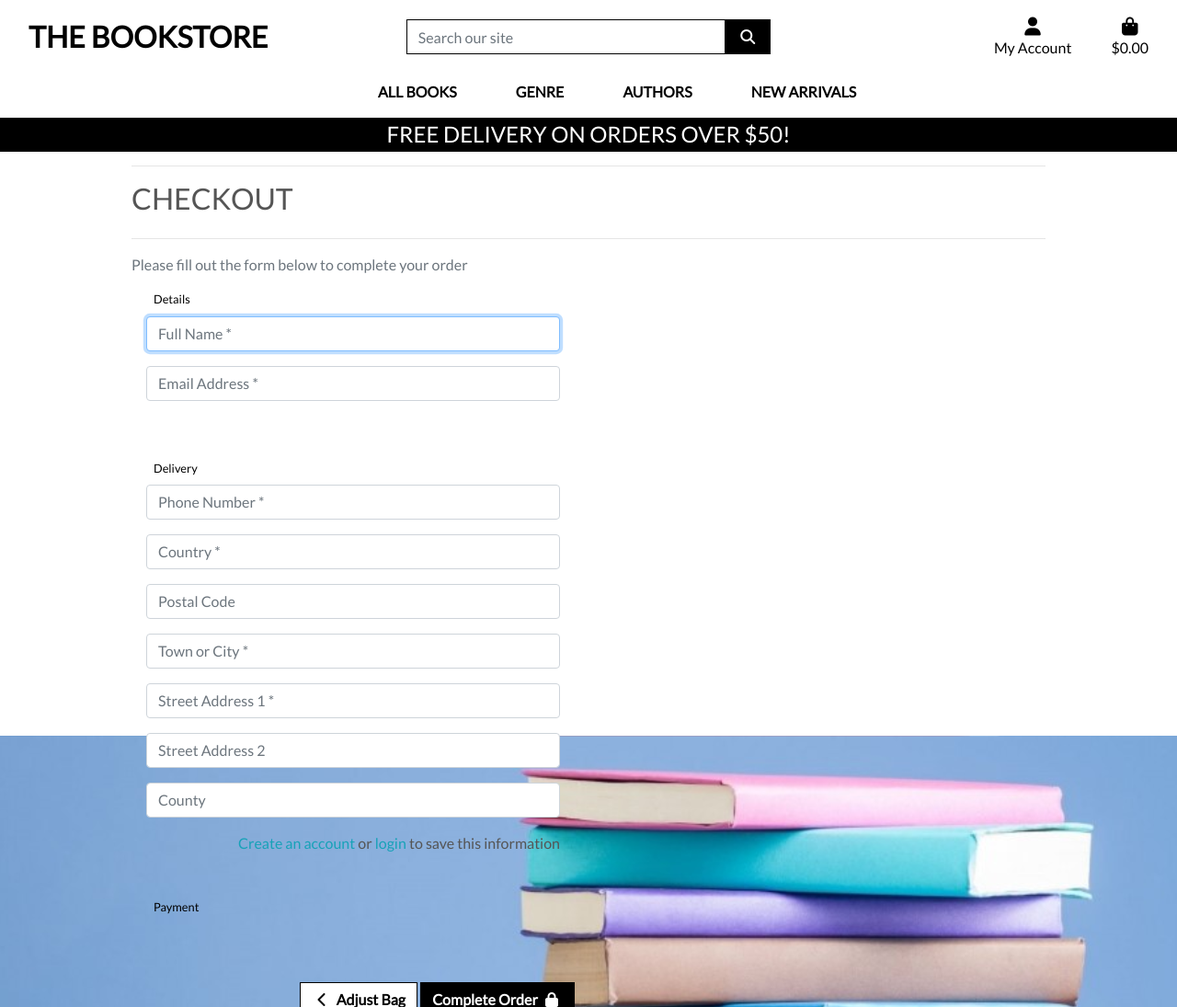
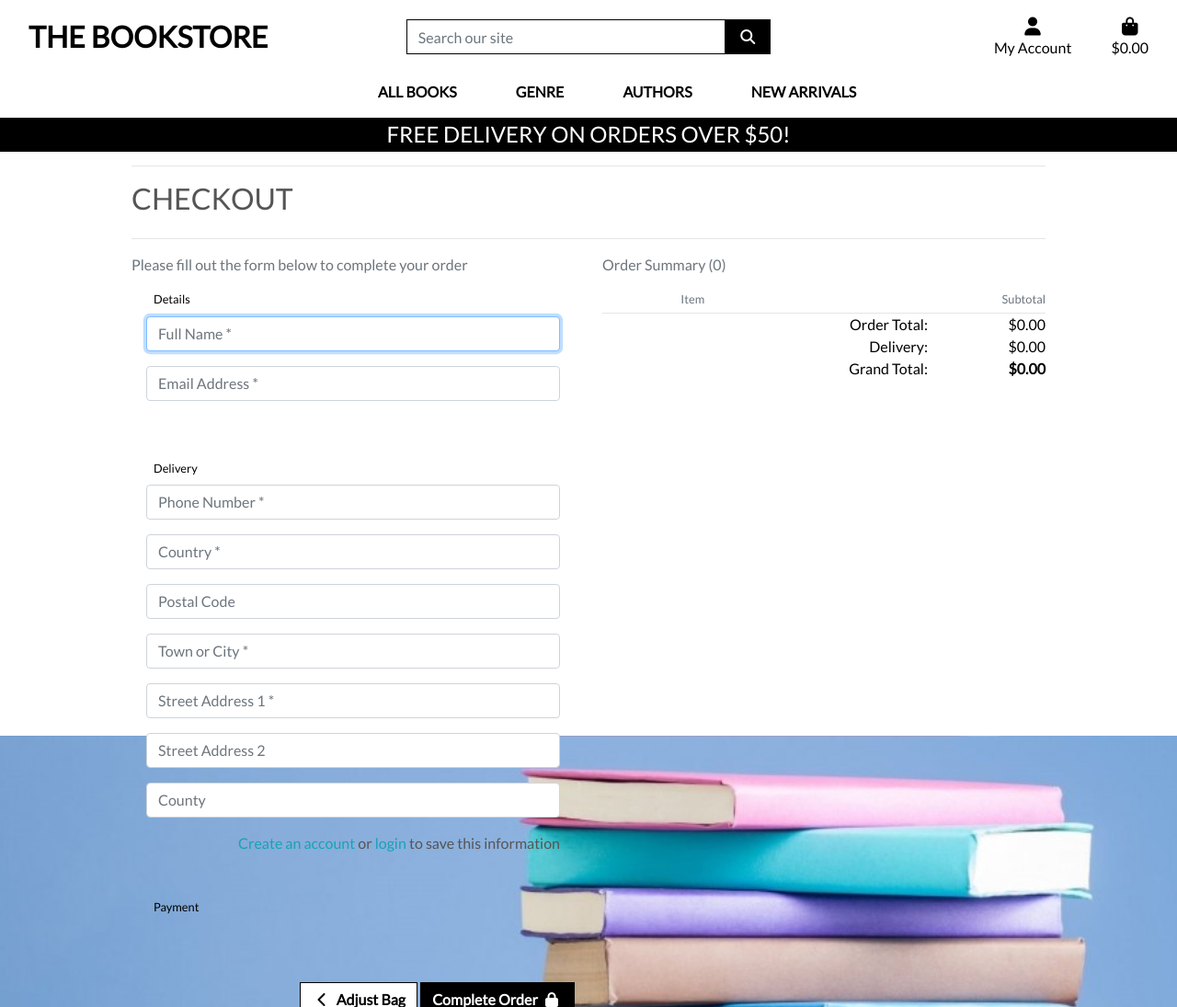
Before and after one commit to Code-Institute-Submissions/waterrot-The-Bookstore_AugResub, a Django app: template checkout/templates/checkout/checkout.html in a window 1280 px wide. Shown: the top 1095 px of the page at 92% size. Run offline with Django 3.2, Linux system fonts and the light colour scheme; the template is opened without the code that fills it: values that come from a table or form of the project are taken from there, others are empty; tables that the repository leaves empty hold one stand-in row (values such as "Sample post"); some libraries are stand-ins or nearby versions.

Commit message:
added a preview for the checkout

```diff
--- a/checkout/templates/checkout/checkout.html
+++ b/checkout/templates/checkout/checkout.html
@@ -1,5 +1,6 @@
 {% extends "base.html" %}
 {% load static %}
+{% load bag_tools %}
 
 {% block extra_css %}
     <link rel="stylesheet" href="{% static 'checkout/css/checkout.css' %}">
@@ -27,6 +28,51 @@
         </div>
 
         <div class="row">
+            <div class="col-12 col-lg-6 order-lg-last mb-5">
+                <p class="text-muted">Order Summary ({{ product_count }})</p>
+                <div class="row">
+                    <div class="col-7 offset-2">
+                        <p class="mb-1 mt-0 small text-muted">Item</p>
+                    </div>
+                    <div class="col-3 text-right">
+                        <p class="mb-1 mt-0 small text-muted">Subtotal</p>
+                    </div>
+                </div>
+                {% for item in bag_items %}
+                    <div class="row">
+                        <div class="col-2 mb-1">
+                            <a href="{% url 'product_detail' item.product.id %}">
+                                {% if item.product.image %}
+                                    <img class="w-100" src="{{ item.product.image.url }}" alt="{{ product.name }}">
+                                {% else %}
+                                    <img class="w-100" src="{{ MEDIA_URL }}noimage.png" alt="{{ product.name }}">
+                                {% endif %}
+                            </a>
+                        </div>
+                        <div class="col-7">
+                            <p class="my-0"><strong>{{ item.product.name }}</strong></p>
+                            <p class="my-0 small">Size: {% if item.product.has_format %}{{ item.format|upper }}{% else %}N/A{% endif %}</p>
+                            <p class="my-0 small text-muted">Qty: {{ item.quantity }}</p>
+                        </div>
+                        <div class="col-3 text-right">
+                            <p class="my-0 small text-muted">${{ item.product.price | calc_subtotal:item.quantity }}</p>
+                        </div>
+                    </div>
+                {% endfor %}
+                <hr class="my-0">
+                <div class="row text-black text-right">
+                    <div class="col-7 offset-2">
+                        <p class="my-0">Order Total:</p>
+                        <p class="my-0">Delivery:</p>
+                        <p class="my-0">Grand Total:</p>
+                    </div>
+                    <div class="col-3">
+                        <p class="my-0">${{ total | floatformat:2 }}</p>
+                        <p class="my-0">${{ delivery | floatformat:2 }}</p>
+                        <p class="my-0"><strong>${{ grand_total | floatformat:2 }}</strong></p>
+                    </div>
+                </div>
+            </div>
             <div class="col-12 col-lg-6">
                 <p class="text-muted">Please fill out the form below to complete your order</p>
                 <form action="{% url 'checkout' %}" method="POST" id="payment-form">
```
